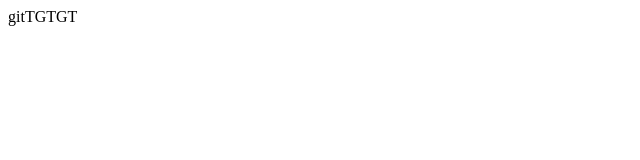
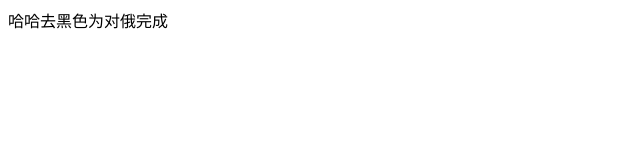
Before and after one commit to 835038161/sh1615, a plain HTML site: page index.html in a window 1280 px wide. Shown: the whole page, without its empty margins (0-640 px from the left). Drawn offline with Linux system fonts and the light colour scheme.

Commit message:
第三次提交

```diff
--- a/index.html
+++ b/index.html
@@ -5,6 +5,6 @@
 		<title></title>
 	</head>
 	<body>
-		gitTGTGT
+		哈哈去黑色为对俄完成
 	</body>
 </html>
```
